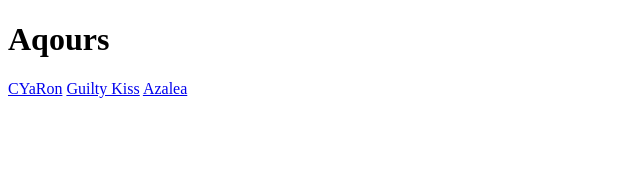
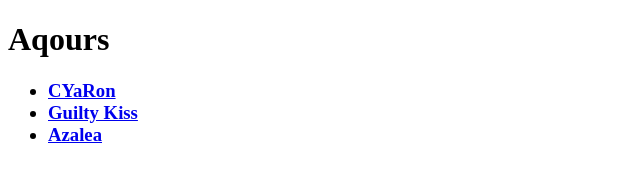
Before and after one commit to FerchoKid/odin-recipes, a plain HTML site: page index.html in a window 1280 px wide. Shown: the whole page, without its empty margins (0-640 px from the left). Drawn offline with Linux system fonts and the light colour scheme.

Commit message:
index lista para subunidades

```diff
--- a/index.html
+++ b/index.html
@@ -6,8 +6,8 @@
     </head>
     <body>
         <h1>Aqours</h1>
-        <a href="recipes/CYaRon.html">CYaRon</a>
-        <a href="recipes/Guilty Kiss.html">Guilty Kiss</a>
-        <a href="recipes/Azalea.html">Azalea</a>
+        <h3><ul><li><a href="recipes/CYaRon.html">CYaRon</a></li>
+        <li><a href="recipes/Guilty Kiss.html">Guilty Kiss</a></li>
+        <li><a href="recipes/Azalea.html">Azalea</a></li></ul></h3>
     </body>
 </html>
```
